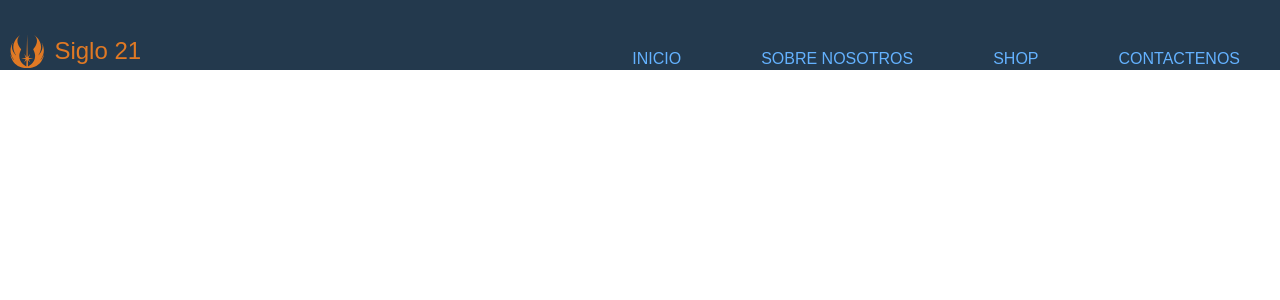
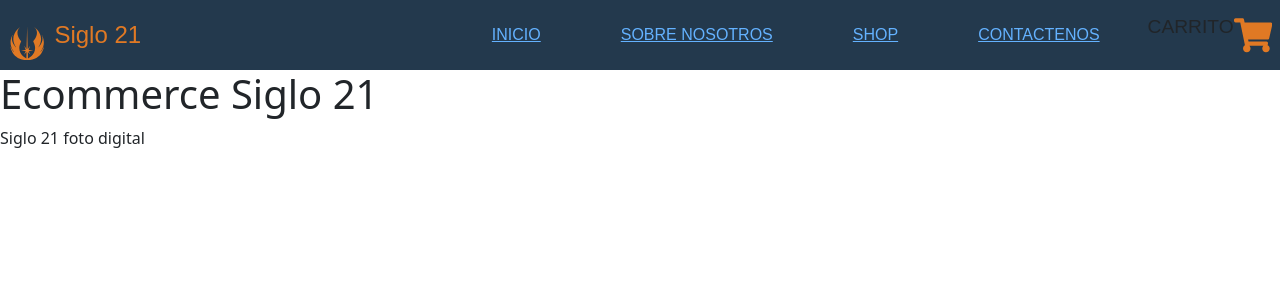
Before and after one commit to LuchoD17/CHouse-React-Project-Ecommerce, a React (Create React App) app: page / in a window 1280 px wide. Shown: the top 300 px of the page. Built offline with nearby package versions, Linux system fonts and the light colour scheme.

Commit message:
Desafio Componentes I

```diff
--- a/package.json
+++ b/package.json
@@ -9,8 +9,10 @@
     "@testing-library/jest-dom": "^5.11.4",
     "@testing-library/react": "^11.1.0",
     "@testing-library/user-event": "^12.1.10",
+    "bootstrap": "^5.1.3",
     "material-ui": "^0.20.2",
     "react": "^17.0.2",
+    "react-bootstrap": "^2.0.2",
     "react-dom": "^17.0.2",
     "react-hook-form": "^7.19.1",
     "react-icons": "^4.3.1",
--- a/src/App.jsx
+++ b/src/App.jsx
@@ -1,16 +1,25 @@
 import React from 'react';
 import './App.css';
 import Navbar from './components/Navbar/Navbar';
-
+import ItemListContainer from './components/ItemListContainer/ItemListContainer';
 
 function App() {
   return(
     <>
     <Navbar />
+    <ItemListContainer greeting="Ecommerce Siglo 21" />
     </>
     )
 }
 export default App
+
+
+
+
+
+
+
+
 
 /* <React.Fragment> */
 
--- /dev/null
+++ b/src/components/Cart/CartWidget.jsx
@@ -0,0 +1,14 @@
+import { FaShoppingCart } from "react-icons/fa"
+import { LogoContainer } from "../Navbar/navbar.elements"
+function CartWidget({nameCart}) {
+    return(
+      <>
+
+      <LogoContainer>
+      <p>{nameCart}</p>
+      <FaShoppingCart/>
+      </LogoContainer>
+      </>
+      )
+  }
+  export default CartWidget
--- /dev/null
+++ b/src/components/ItemListContainer/ItemListContainer.js
@@ -0,0 +1,10 @@
+const ItemListContainer = ({ greeting }) =>{
+    return (
+        <div className="saludo">
+            <h1>{greeting}</h1>
+            <p>Siglo 21 foto digital</p>
+        </div>
+    )
+}
+
+export default ItemListContainer
--- a/src/components/Navbar/Navbar.jsx
+++ b/src/components/Navbar/Navbar.jsx
@@ -1,7 +1,10 @@
 import React from 'react'
 import { Wrapper, Container, LogoContainer, Menu, MenuItem, MenuItemLink } from './navbar.elements'
-import { FaJediOrder } from "react-icons/fa";
+import { FaJediOrder } from "react-icons/fa"
 import {IconContext} from 'react-icons'
+import CartWidget from '../Cart/CartWidget'
+
+
 
 const Navbar = () => {
     return (
@@ -27,6 +30,9 @@
                 <MenuItem>
                     <MenuItemLink>CONTACTENOS</MenuItemLink>
                 </MenuItem>
+                <CartWidget nameCart="CARRITO"></CartWidget>
+
+
             </Menu>
             </IconContext.Provider>
             </Wrapper>
--- a/src/index.js
+++ b/src/index.js
@@ -3,6 +3,7 @@
 import './index.css';
 import App from './App';
 import reportWebVitals from './reportWebVitals';
+import 'bootstrap/dist/css/bootstrap.min.css';
 
 ReactDOM.render(
   <React.StrictMode>
```
Also changed, not shown: 2 other files (tests, documents, lock files or other folders).
